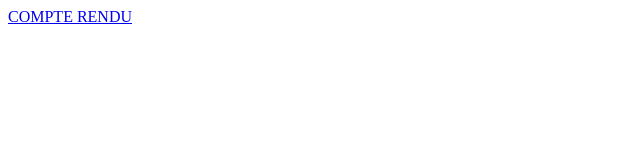
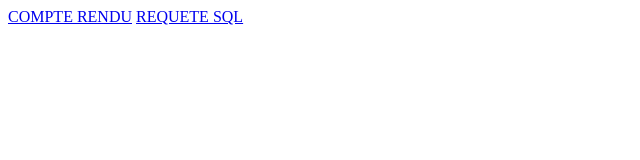
Before and after one commit to Slam-Opt/Slam-Opt.compte_rendu.github.io, a plain HTML site: page index.html in a window 1280 px wide. Shown: the whole page, without its empty margins (0-640 px from the left). Drawn offline with Linux system fonts and the light colour scheme.

Commit message:
Add files via upload

```diff
--- a/index.html
+++ b/index.html
@@ -5,6 +5,7 @@
 </head>
 <body>
 	<a href="compte_rendu.pdf">COMPTE RENDU</a>
+	<a href="le_23_11_2021_SQL.pdf">REQUETE SQL</a>
 
 </body>
 </html>
```
